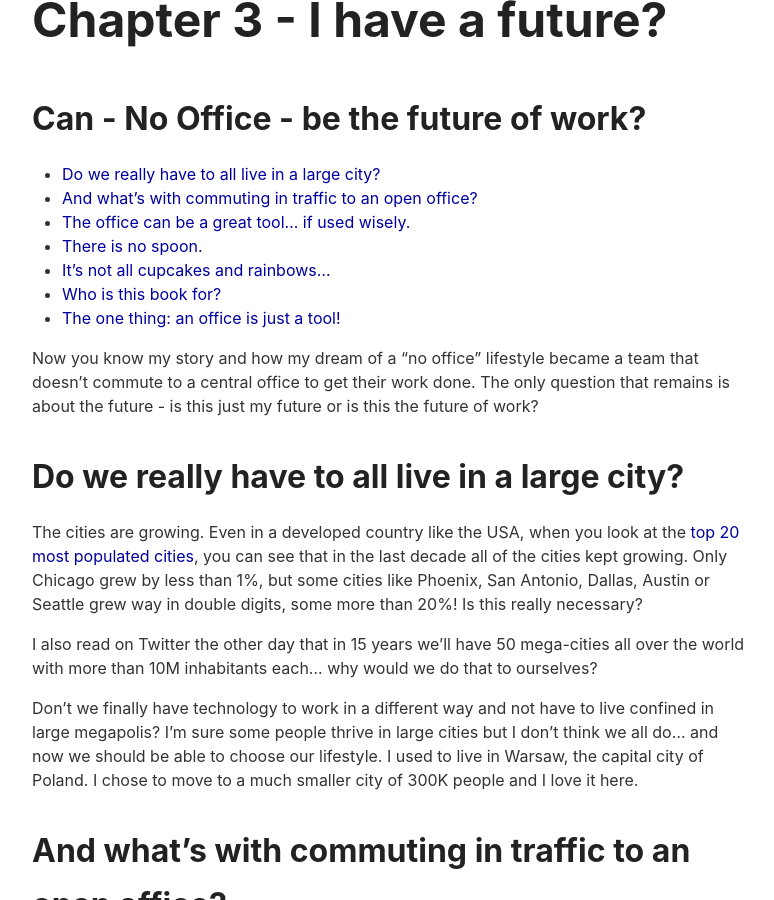
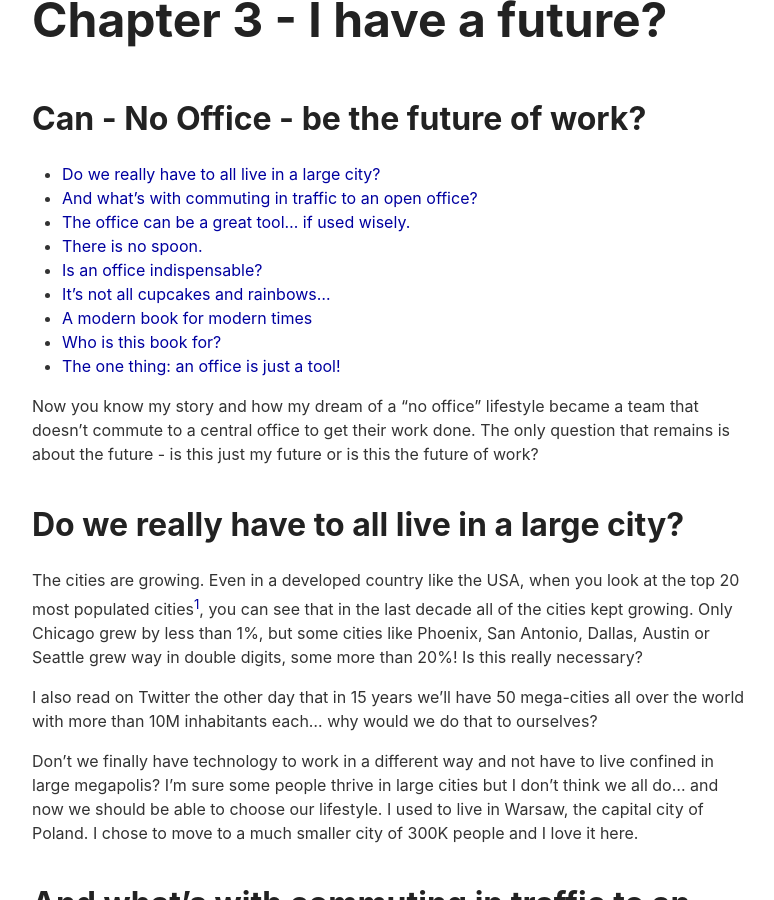
Before and after one commit to Nozbe/NoOffice.org, a Jekyll site: the page built from _book/future.md, in a window 1280 px wide and 900 px high, scrolled down 359 px. Shown: the whole window, without its empty margins (248-1022 px from the left). Built offline with Jekyll 4.4.1, drawn with Linux system fonts in a browser that asks for light colours; some of the changed text lies outside the part shown.

Commit message:
fixes and updates

```diff
--- a/_book/future.md
+++ b/_book/future.md
@@ -11,7 +11,7 @@
 
 ## Do we really have to all live in a large city?
 
-The cities are growing. Even in a developed country like the USA, when you look at the [top 20 most populated cities](https://en.wikipedia.org/wiki/List_of_United_States_cities_by_population), you can see that in the last decade all of the cities kept growing. Only Chicago grew by less than 1%, but some cities like Phoenix, San Antonio, Dallas, Austin or Seattle grew way in double digits, some more than 20%! Is this really necessary?
+The cities are growing. Even in a developed country like the USA, when you look at the top 20 most populated cities[^1], you can see that in the last decade all of the cities kept growing. Only Chicago grew by less than 1%, but some cities like Phoenix, San Antonio, Dallas, Austin or Seattle grew way in double digits, some more than 20%! Is this really necessary?
 
 I also read on Twitter the other day that in 15 years we'll have 50 mega-cities all over the world with more than 10M inhabitants each... why would we do that to ourselves?
 
@@ -49,7 +49,9 @@
 
 When you need to get your work done, you don't have to do it because of the office. The office is optional. The office can be bent. Because what really matters is this:
 
-There is no office. There is only work that needs to be done.
+> There is no office. There is only work that needs to be done.
+
+## Is an office indispensable?
 
 Later in this book we'll explore all the valid reasons why people might believe an office to be an essential part of their work and how a "no office" company solves these needs, like:
 
@@ -83,9 +85,13 @@
 
 On one hand the recent pandemic of COVID-19 sped up the work on this book, but on the other I believe we've learned enough to be useful to other companies and businesses which are used to a more traditional way of doing things.
 
+## A modern book for modern times
+
 The book is open-sourced - I'm writing it openly for everyone to read and suggest improvements and amendments. I'm learning as I go, so many things in this book might change and get revised. It's a process.
 
 Just like software, this book will never be finished.
+
+> "No Office" is a modern way of running a business so it deserves a modern way of writing a book.
 
 In Nozbe, with our latest software product of Nozbe Teams, we've introduced a weekly release schedule. Every week we keep shipping a new version of our software. When a bug is fixed, a feature is introduced, a text copy is improved, it gets shipped to the customers next Monday. We love this quick and iterative release cycle.
 
@@ -104,3 +110,5 @@
 ## The one thing: an office is just a tool!
 
 Remember that office is not a requirement for work, it's just a tool that you can bend any way you want, because what’s really required is the work that you need to do.
+
+[^1]: [Top 20 most populated cities in the USA on Wikipedia](https://en.wikipedia.org/wiki/List_of_United_States_cities_by_population)
```
Also changed, not shown: _book/email.md (+6 -0 lines), _book/one.md (+1 -1 lines), _book/write.md (+2 -2 lines).
